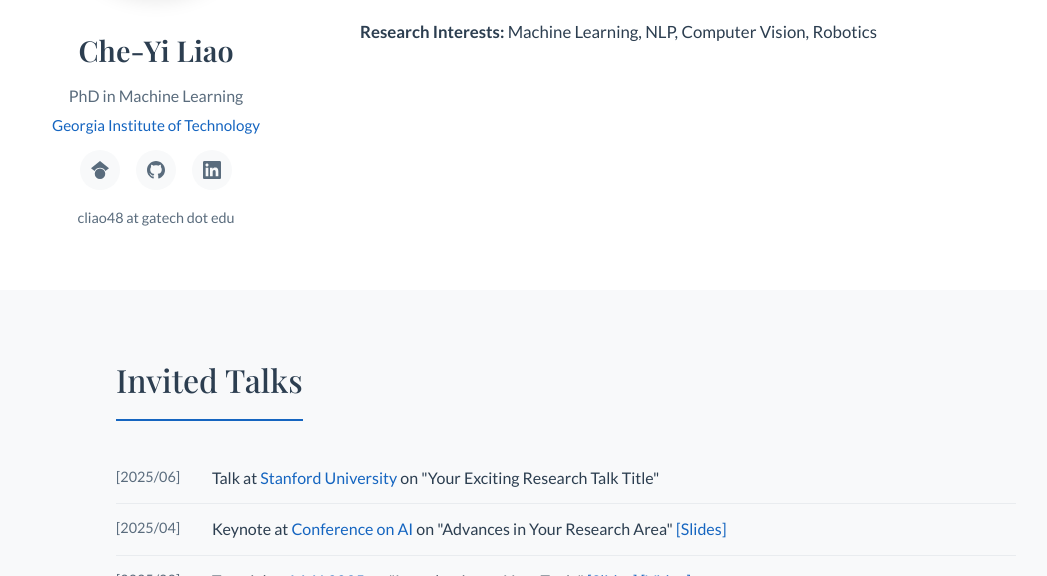
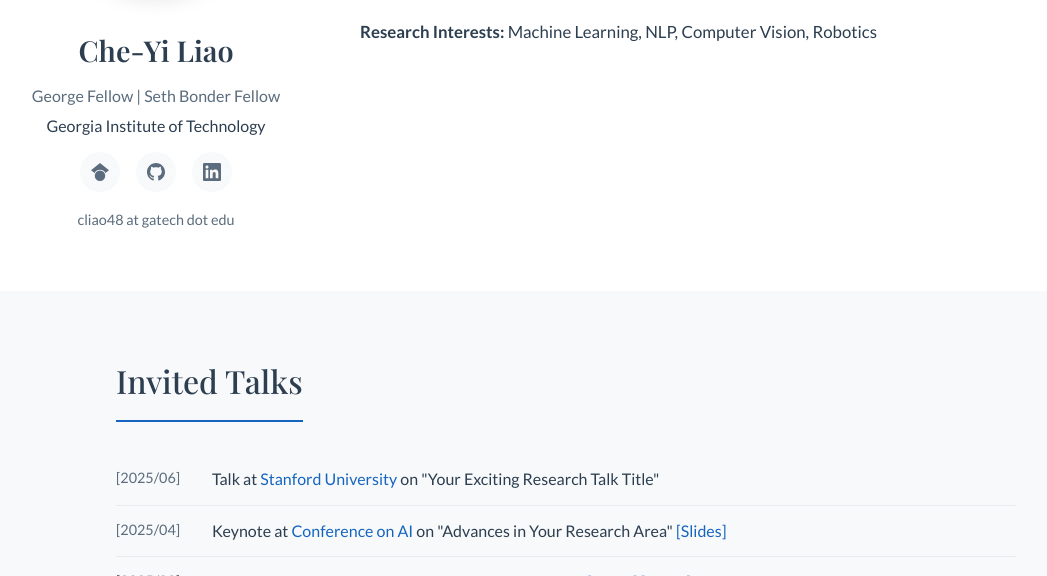
Before and after one commit to CheYiLiao/CheYiLiao.github.io, a Jekyll site: the page built from index.html, in a window 1280 px wide and 900 px high, cut to the strip 324-900 px from the top of the window. Shown: the whole strip, without its empty margins (74-1121 px from the left). Built offline with Jekyll 4.4.1, drawn with Linux system fonts in a browser that asks for light colours; some of the changed lines change nothing that is shown.

Commit message:
Update _config.yml

```diff
--- a/_config.yml
+++ b/_config.yml
@@ -11,15 +11,10 @@ author:
   photo: /assets/images/profile.jpg
 
   # Primary position
-  title: PhD in Machine Learning
-  university: Georgia Institute of Technology
+  title: George Fellow | Seth Bonder Fellow
+  dept: PhD Candidate, Machine Learning
+  school: Georgia Institute of Technology
   # Leave blank or remove to disable links:
-
-
-  # Additional affiliations (optional - add as many as you want)
-  affiliations:
-    - title:  2025 George Family Fellow
-    - title:  2024 Seth Bonder Fellow
 
 # Social links (leave blank or remove to hide)
 social:
```
